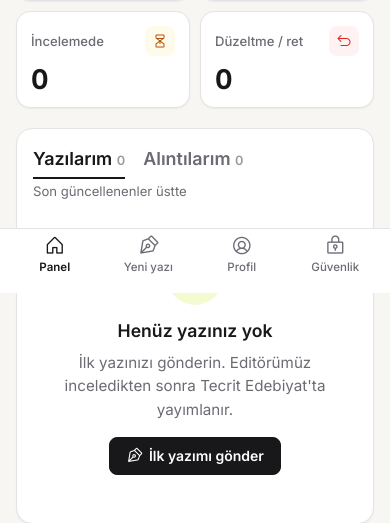
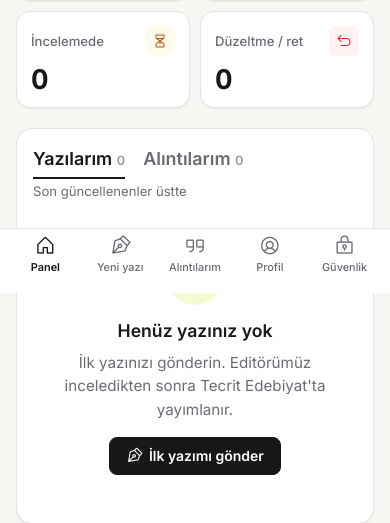
Before and after one commit to hhycode/tecritedebiyat, a Django app: page /panel/ in a window 390 px wide. Shown: the part 551-1074 px from the top of the page. Run offline with Django 5.2, Linux system fonts and the light colour scheme; the visitor is signed in with stand-in values (Sample User, id 1); data comes from the database, SQL or seed files in the repository; data that the repository does not hold is empty; some libraries are stand-ins or nearby versions; some web fonts are replaced.

Commit message:
Panel menusune Alintilarim; yonetimde onay bekleyen yeni kitaplar suzgeci
- Ust menu ve mobil alt menude Alintilarim (/panel/?liste=alintilar, yeni URL yok)
- Icerik yonetimi listelerinde hizli suzgec destegi; kaynak kitaplarda 'Onay bekleyen'
- Alinti moderasyon sayfasinda yeni kitap sayisi rozeti

Co-Authored-By: Claude Opus 5.5 <noreply@anthropic.com>

```diff
--- a/core/views.py
+++ b/core/views.py
@@ -156,6 +156,8 @@ CONTENT_MODEL_CONFIG = {
         "full_width_fields": {"ad", "kapak"},
         "search_fields": ["ad", "yazar__ad", "isbn"],
         "select_related": ["yazar"],
+        # Liste ustunde hizli suzgecler: (anahtar, etiket, kosul)
+        "suzgecler": [("onay-bekleyen", "Onay bekleyen yeni kitaplar", Q(onayli=False))],
     },
     "kaynakyazar": {
         "model": KaynakYazar,
@@ -582,6 +584,7 @@ def superadmin_alintilar(request):
             "arama": arama,
             "durumler": Alinti.DurumSecenekleri.choices,
             "geri_adres": request.get_full_path(),
+            "onay_bekleyen_kitap": KaynakKitap.objects.filter(onayli=False).count(),
         }
     )
     return render(request, "superadmin/quotes.html", context)
@@ -993,6 +996,11 @@ def superadmin_icerik_model_liste(request, model_key):
 
     arama = request.GET.get("q", "").strip()
     queryset = config["model"].objects.select_related(*config.get("select_related", [])).order_by("-pk")
+    suzgecler = config.get("suzgecler", [])
+    secili_suzgec = request.GET.get("suzgec", "")
+    for anahtar, _, kosul in suzgecler:
+        if anahtar == secili_suzgec:
+            queryset = queryset.filter(kosul)
     if arama:
         queryset = queryset.filter(arama_filtresi(config["search_fields"], arama)).distinct()
     page_obj, sayfa_sorgusu = sayfala(request, queryset)
@@ -1008,6 +1016,10 @@ def superadmin_icerik_model_liste(request, model_key):
             "arama": arama,
             "add_url": reverse("superadmin_icerik_model_yeni", args=[model_key]),
             "model_key": model_key,
+            "suzgecler": [
+                (anahtar, etiket, config["model"].objects.filter(kosul).count()) for anahtar, etiket, kosul in suzgecler
+            ],
+            "secili_suzgec": secili_suzgec,
         }
     )
     return render(request, "superadmin/content_model_list.html", context)
@@ -2402,7 +2414,7 @@ def yazar_paneli(request):
         panel_baglami(
             request,
             profil,
-            "panel",
+            "alintilar" if liste == "alintilar" else "panel",
             sayilar=liste_sayilari,
             yazi_toplam=sayilar["toplam"],
             alinti_toplam=alinti_sayilari["toplam"],
--- a/static/css/panel.css
+++ b/static/css/panel.css
@@ -1366,7 +1366,7 @@ body.yp {
         bottom: 0;
         z-index: 45;
         display: grid;
-        grid-template-columns: repeat(4, 1fr);
+        grid-template-columns: repeat(5, 1fr);
         gap: 0;
         margin: 0;
         padding: 6px 8px calc(6px + env(safe-area-inset-bottom));
@@ -1378,7 +1378,8 @@ body.yp {
         gap: 2px;
         height: 52px;
         padding: 0;
-        font-size: .72rem;
+        font-size: .68rem;
+        white-space: nowrap;
     }
     .yp-nav__link span {
         display: inline;
--- a/templates/panel/base.html
+++ b/templates/panel/base.html
@@ -29,7 +29,7 @@
     <link href="https://cdn.jsdelivr.net/npm/bootstrap@5.3.3/dist/css/bootstrap.min.css" rel="stylesheet">
     <link href="https://unpkg.com/@phosphor-icons/web@2.1.1/src/regular/style.css" rel="stylesheet">
     <link href="{% static 'css/superadmin.css' %}?v=16" rel="stylesheet">
-    <link href="{% static 'css/panel.css' %}?v=4" rel="stylesheet">
+    <link href="{% static 'css/panel.css' %}?v=5" rel="stylesheet">
     {% block ek_css %}{% endblock %}
 </head>
 <body class="yp">
@@ -48,6 +48,7 @@
         <nav class="yp-nav" aria-label="Yazar paneli menüsü">
             <a class="yp-nav__link{% if panel_menu == 'panel' %} is-active{% endif %}" href="{% url 'yazar_paneli' %}"{% if panel_menu == 'panel' %} aria-current="page"{% endif %}><i class="ph ph-house" aria-hidden="true"></i><span>Panel</span></a>
             <a class="yp-nav__link{% if panel_menu == 'yazi' %} is-active{% endif %}" href="{% url 'yazar_panel_yeni_yazi' %}"{% if panel_menu == 'yazi' %} aria-current="page"{% endif %}><i class="ph ph-pen-nib" aria-hidden="true"></i><span>Yeni yazı</span></a>
+            <a class="yp-nav__link{% if panel_menu == 'alintilar' or panel_menu == 'alinti' %} is-active{% endif %}" href="{% url 'yazar_paneli' %}?liste=alintilar#yazilarim"{% if panel_menu == 'alintilar' %} aria-current="page"{% endif %}><i class="ph ph-quotes" aria-hidden="true"></i><span>Alıntılarım</span></a>
             <a class="yp-nav__link{% if panel_menu == 'profil' %} is-active{% endif %}" href="{% url 'yazar_panel_profil' %}"{% if panel_menu == 'profil' %} aria-current="page"{% endif %}><i class="ph ph-user-circle" aria-hidden="true"></i><span>Profil</span></a>
             <a class="yp-nav__link{% if panel_menu == 'guvenlik' %} is-active{% endif %}" href="{% url 'yazar_panel_sifre' %}"{% if panel_menu == 'guvenlik' %} aria-current="page"{% endif %}><i class="ph ph-lock-key" aria-hidden="true"></i><span>Güvenlik</span></a>
         </nav>
--- a/templates/superadmin/quotes.html
+++ b/templates/superadmin/quotes.html
@@ -3,7 +3,7 @@
 {% block sayfa_ust_etiket %}İçerik{% endblock %}
 {% block sayfa_aciklamasi %}Yazarların paylaştığı alıntıları inceleyin; yayına alın, düzeltme isteyin ya da reddedin.{% endblock %}
 {% block sayfa_aksiyonlari %}
-<a class="sa-btn sa-btn--secondary" href="{% url 'superadmin_icerik_model_liste' 'kaynakkitap' %}">Kaynak kitaplar</a>
+<a class="sa-btn sa-btn--secondary" href="{% url 'superadmin_icerik_model_liste' 'kaynakkitap' %}{% if onay_bekleyen_kitap %}?suzgec=onay-bekleyen{% endif %}">Kaynak kitaplar{% if onay_bekleyen_kitap %} <span class="sa-badge position-static">{{ onay_bekleyen_kitap }} yeni</span>{% endif %}</a>
 <a class="sa-btn sa-btn--secondary" href="{% url 'superadmin_kaynak_kitap_birlestir' %}">Kitapları birleştir</a>
 <a class="sa-btn sa-btn--primary" href="{% url 'superadmin_icerik_model_yeni' 'alinti' %}">Alıntı ekle</a>
 {% endblock %}
```
Also changed, not shown: templates/superadmin/content_model_list.html (+8 -0 lines).
